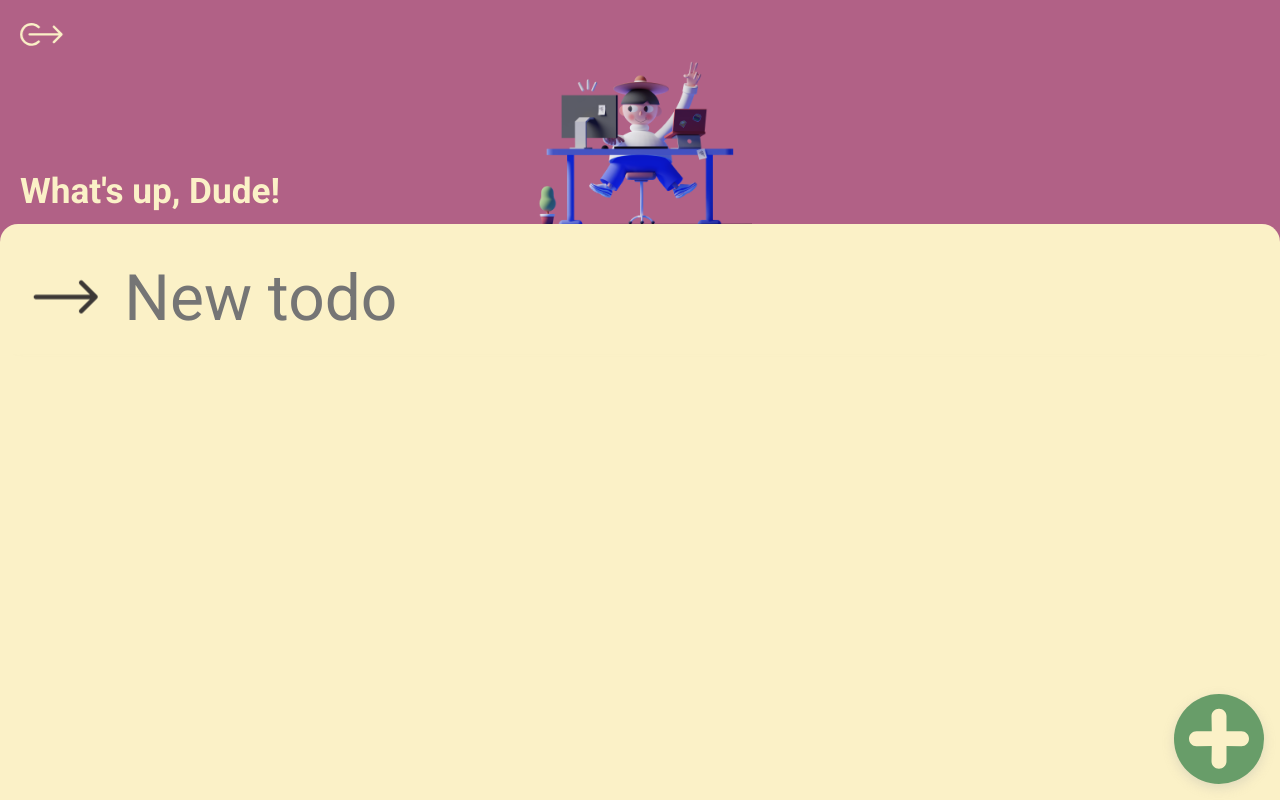
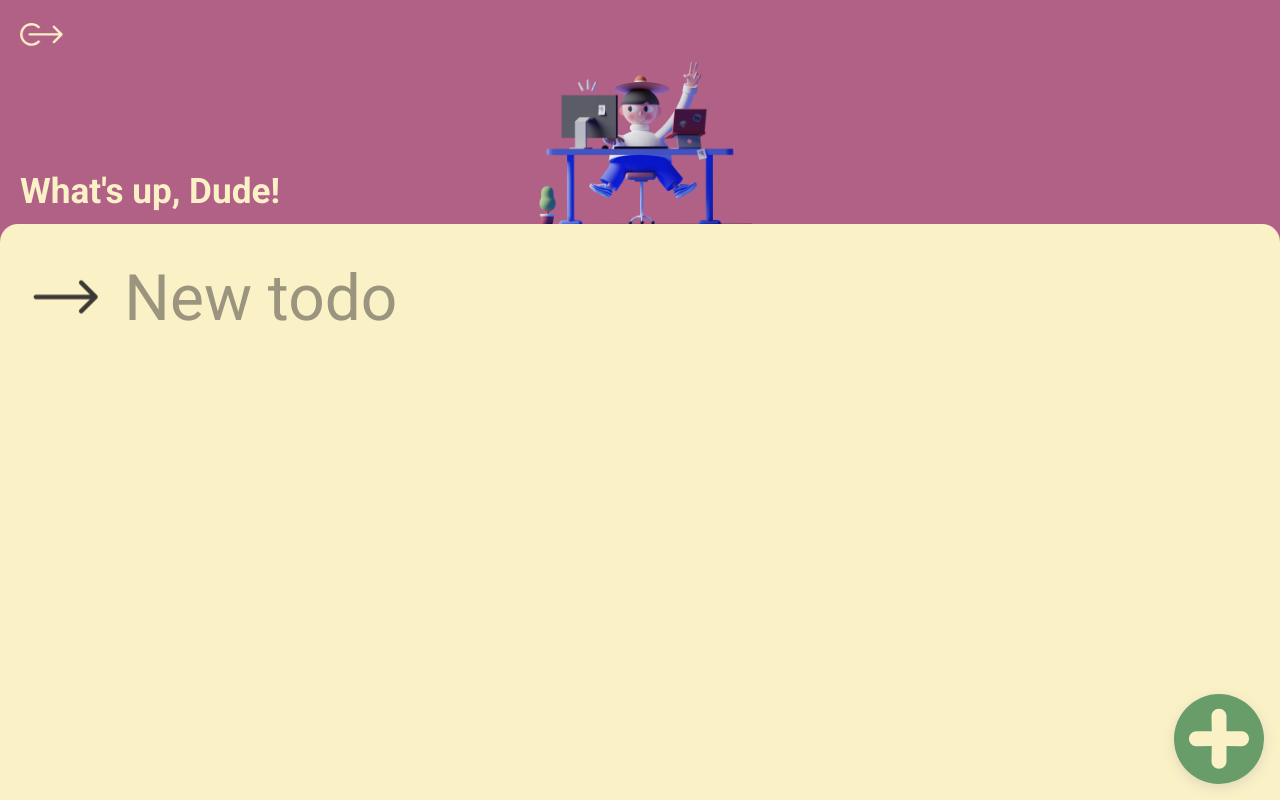
Before and after one commit to AleshaIdetRvat/pretty-todo, a React app: page / in a window 1280 px wide. Both pictures are taken after a click on the button 1219 px from the left and 739 px from the top of the page. Built offline with nearby package versions, Linux system fonts and the light colour scheme.

Commit message:
added placeholder styles

```diff
--- a/src/components/TodoItem/TodoItem.css
+++ b/src/components/TodoItem/TodoItem.css
@@ -22,6 +22,10 @@
     border: none;
     outline: none;
     background-color: transparent;
+}
+.todo-item__input::placeholder {
+    opacity: 0.5;
+    color: var(--black);
 }
 .todo-item__input-arrow {
     width: 8vw;
```
